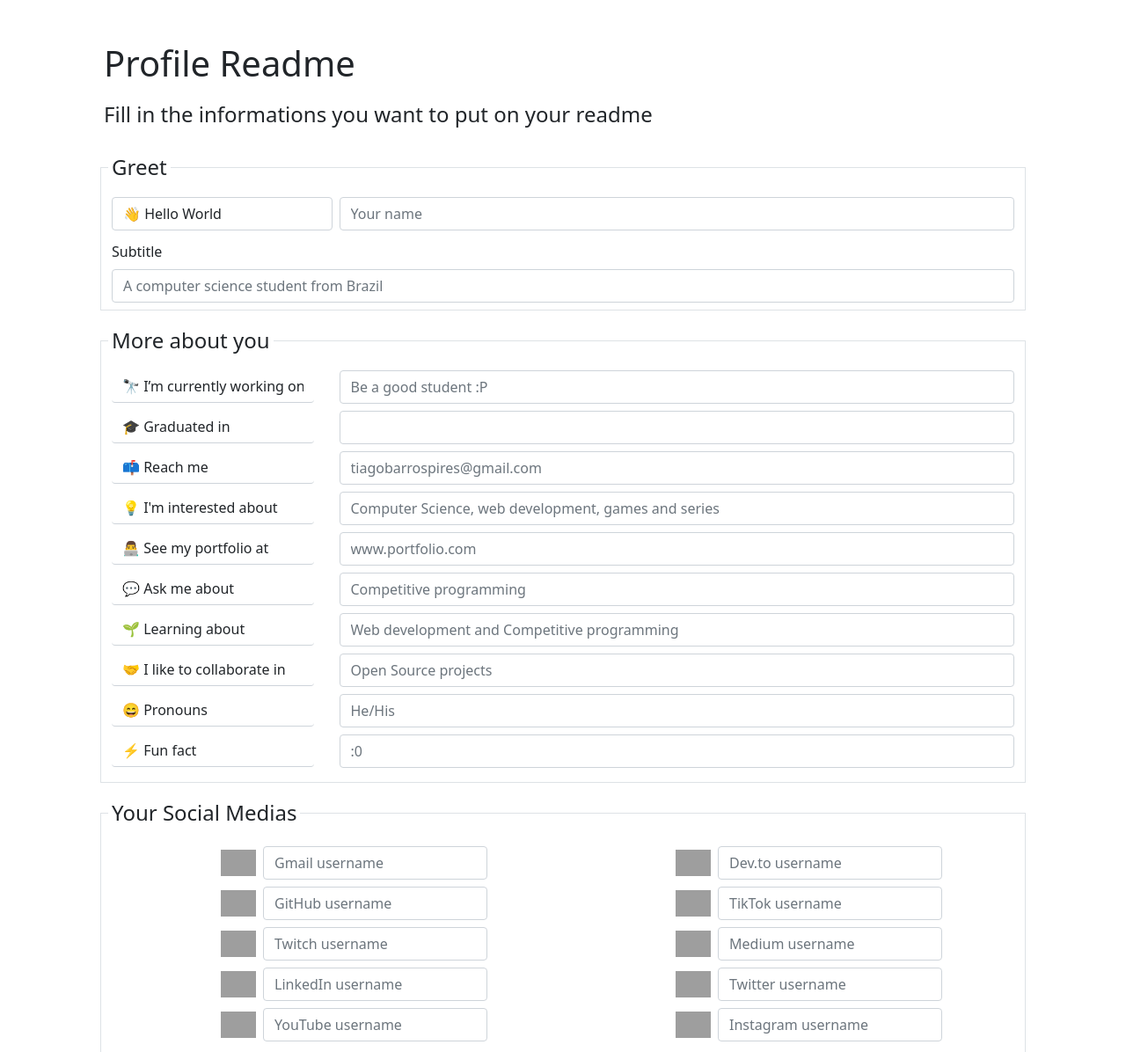
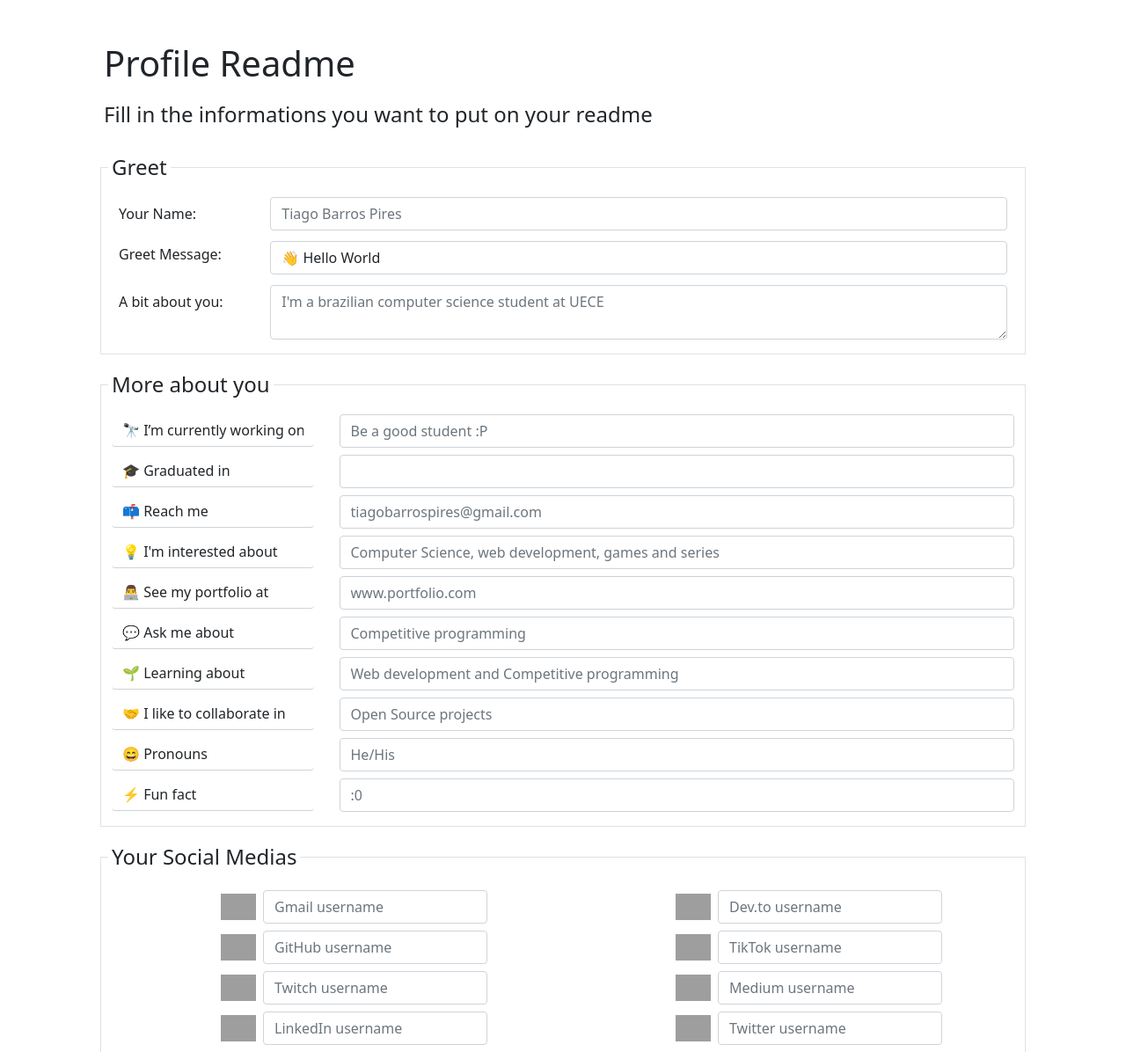
Before and after one commit to tiagobpires/readme-creator, a Flask app: page /profile in a window 1280 px wide. Shown: the top 1196 px of the page at 88% size. Run offline with Flask 2, Linux system fonts and the light colour scheme; some libraries are stand-ins or nearby versions; grey boxes are pictures that could not be loaded.

Commit message:
update greet section and markdown preview

```diff
--- a/src/application.py
+++ b/src/application.py
@@ -28,25 +28,23 @@ def profile():
 
         for i in range(len(username)):
             if username[i] != '':
-                markdown_str += '[![' + str(name[i]) + ' Badge]'
-
                 link_badge = str(link[i]['badge']).replace('username', str(username[i]))
                 link_badge = link_badge.replace(str(name[i]), str(username[i]))
-                markdown_str += '(' + link_badge + ')]'
 
-                markdown_str += '(' + str(link[i]['link']).replace('username', str(username[i])) + ')&nbsp;\n'
+                markdown_str += '<img src="' + link_badge + '" alt="'+ str(name[i]) + ' Badge" height="25">&nbsp;\n'
+
         markdown_str += '\n'
 
         # Subtitle
         subtitle = request.form.get('subtitle')
         if subtitle != '':
-            title = request.form.get('title')
-            markdown_str += '### '+ title + '\n'
+            greet = request.form.get('greet')
+            markdown_str += '### '+ str(greet) + '\n'
             markdown_str += subtitle + '\n\n'
 
         # Profile Views
         if request.form.get('gh_views_check') == 'true':
-            markdown_str += '![Profile Views](' + str(request.form.get('profile_views_url')) + ')\n'
+            markdown_str += '![Profile Views](' + str(request.form.get('profile_views_url')) + ')\n\n'
 
         # More About You Section
         prefix = request.form.getlist('more_about_you_prefix')
@@ -58,11 +56,12 @@ def profile():
                 emoji = prefix[i][:1]
                 pre = emoji + '&nbsp;' + prefix[i][2:]
                 if title == False:
-                    markdown_str += '### About me\n\n'
+                    markdown_str += '### About me\n'
                     markdown_str += pre + ' ' + info[i] + '\n'
                     title = True
                 else:
                     markdown_str += '<br/>' + pre + ' ' + info[i] + '\n'
+        markdown_str += '\n'
 
         # Skills Section
         skill_name = request.form.getlist('skill_name')
@@ -70,26 +69,26 @@ def profile():
         if len(skill_name) > 0:
             markdown_str += '### Tech Stack\n'
             for skill in skill_name:
-                markdown_str += '<img src="' + request.form.get(skill) + '" alt="' + skill + ' Badge" height="30">&nbsp;\n'
+                markdown_str += '<img src="' + request.form.get(skill) + '" alt="' + skill + ' Badge" height="25">&nbsp;\n'
             markdown_str += '\n'
 
         # Cool Features Section
         features = ''
         # Github Status
         if request.form.get('gh_status_check') == 'true':
-            features += '![GitHub stats](' + str(request.form.get('gh_status_url')) + ')\n'
+            features += '<img height="180em" src="' + str(request.form.get('gh_status_url')) + '">\n'
 
         # Top Languages Card
         if request.form.get('gh_top_languages_check') == 'true':
-            features += '![Top Languages](' + str(request.form.get('top_languages_url')) + ')\n'
+            features += '<img height="180em" src="' + str(request.form.get('top_languages_url')) + '">\n'
 
         # Streak Stats
         if request.form.get('gh_streak_stats_check') == 'true':
-            features += '![Streak Stats](' + str(request.form.get('streak_stats_url')) + ')\n'
+            features += '<img height="180em" src="' + str(request.form.get('streak_stats_url')) +  '">\n'
 
         if features != '':
             markdown_str += '### GitHub Analytics\n'
-            markdown_str += features
+            markdown_str += '<div>\n' + features + '</div>'
 
         return markdown_str
 
--- a/src/static/css/style.css
+++ b/src/static/css/style.css
@@ -49,3 +49,13 @@ textarea:focus, input:focus, select:focus, button:focus {
     font-weight: 600 !important;
     line-height: 1.25 !important;
 }
+
+#preview-content > div > img {
+    max-width: 100% !important;
+    margin-bottom: 5px !important;
+}
+
+#preivew-content > p {
+    margin-top: 0 !important;
+    margin-bottom: 16px !important;
+}
--- a/src/templates/profile.html
+++ b/src/templates/profile.html
@@ -16,17 +16,24 @@
         <form id="profile_form" autocomplete="off" spellcheck="false">
             <fieldset class="border p-2 mb-2 row gx-2">
                 <legend class="legend w-auto mb-0">Greet</legend>
-                <div class="col-md-3 mb-2">
-                    <input type="text" class="form-control" name="title" value="👋 Hello World">
+
+                <div class="row mx-0 px-0">
+                    <label class="col-md-2 col-form-label">Your Name:</label>
+                    <div class="col-md-10 mb-2">
+                        <input type="text" class="form-control col-sm-9" name="name" placeholder="Tiago Barros Pires">
+                    </div>
                 </div>
 
-                <div class="col-md-9 mb-2">
-                    <input type="text" class="form-control" name="name" placeholder="Your name">
-                </div>
+                <div class="row mx-0 px-0">
+                    <label class="col-md-2 col-form-label">Greet Message:</label>
+                    <div class="col-md-10 mb-2">
+                        <input type="text" class="form-control col-sm-9 my-1" name="greet" value="👋 Hello World">
+                    </div>
 
-                <div class="">
-                    <label for="subtitlegreet" class="form-label mt-1">Subtitle</label>
-                    <input type="text" class="form-control" name="subtitle" placeholder="A computer science student from Brazil">
+                    <label class="col-md-2 col-form-label">A bit about you:</label>
+                    <div class="col-md-10 mb-2">
+                        <textarea type="text" class="form-control col-sm-9 " name="subtitle" placeholder="I'm a brazilian computer science student at UECE"></textarea>
+                    </div>
                 </div>
             </fieldset>
 
@@ -280,7 +287,7 @@
           </ul>
           <div class="tab-content" id="myTabContent">
             <div class="tab-pane fade show active" id="markdown-content" role="tabpanel" aria-labelledby="markdown-tab">
-                <textarea type="text" class="form-control p-3" id="markdown-input" value="" spellcheck="false" style="height: 500px !important;"></textarea>
+                <textarea type="text" class="form-control px-4 py-2" id="markdown-input" value="" spellcheck="false" style="height: 500px !important;"></textarea>
             </div>
             <div class="tab-pane fade p-3 bg-dark text-white" id="preview-content" role="tabpanel" aria-labelledby="preview-tab">
 
```
